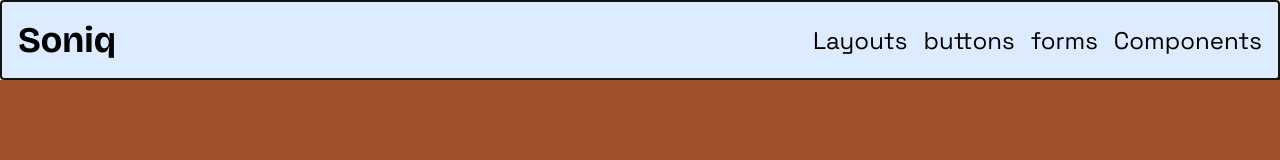
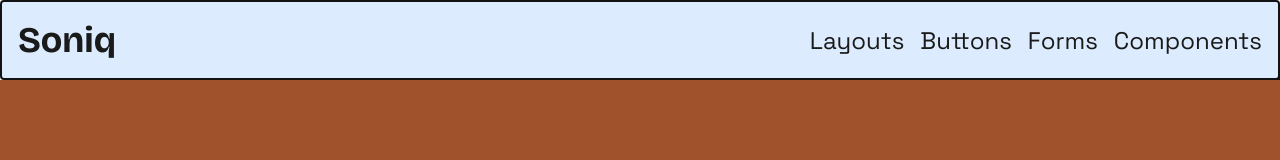
Before and after one commit to yusef-codes10/soniq, a Vue app: page / in a window 1280 px wide. Shown: the top 160 px of the page. Built offline with nearby package versions, Linux system fonts and the light colour scheme.

Commit message:
navigation is working

```diff
--- a/src/components/NavBar.vue
+++ b/src/components/NavBar.vue
@@ -2,13 +2,15 @@
 
 <template>
   <nav>
-    <h2 class="logo">Soniq</h2>
+    <h2 class="logo">
+      <RouterLink :to="{ name: 'Home' }">Soniq</RouterLink>
+    </h2>
     <div class="links">
       <ul class="hidden">
-        <li>Layouts</li>
-        <li>buttons</li>
-        <li>forms</li>
-        <li>Components</li>
+        <li><RouterLink :to="{ name: 'Layouts' }">Layouts</RouterLink></li>
+        <li><RouterLink :to="{ name: 'Buttons' }">Buttons</RouterLink></li>
+        <li><RouterLink :to="{ name: 'Forms' }">Forms</RouterLink></li>
+        <li><RouterLink :to="{ name: 'Components' }">Components</RouterLink></li>
       </ul>
     </div>
   </nav>
@@ -40,6 +42,11 @@ ul {
   cursor: pointer;
 }
 
+a {
+  text-decoration: none;
+  color: var(--text-color);
+}
+
 @media (max-width: 620px) {
   .hidden {
     display: none;
```
